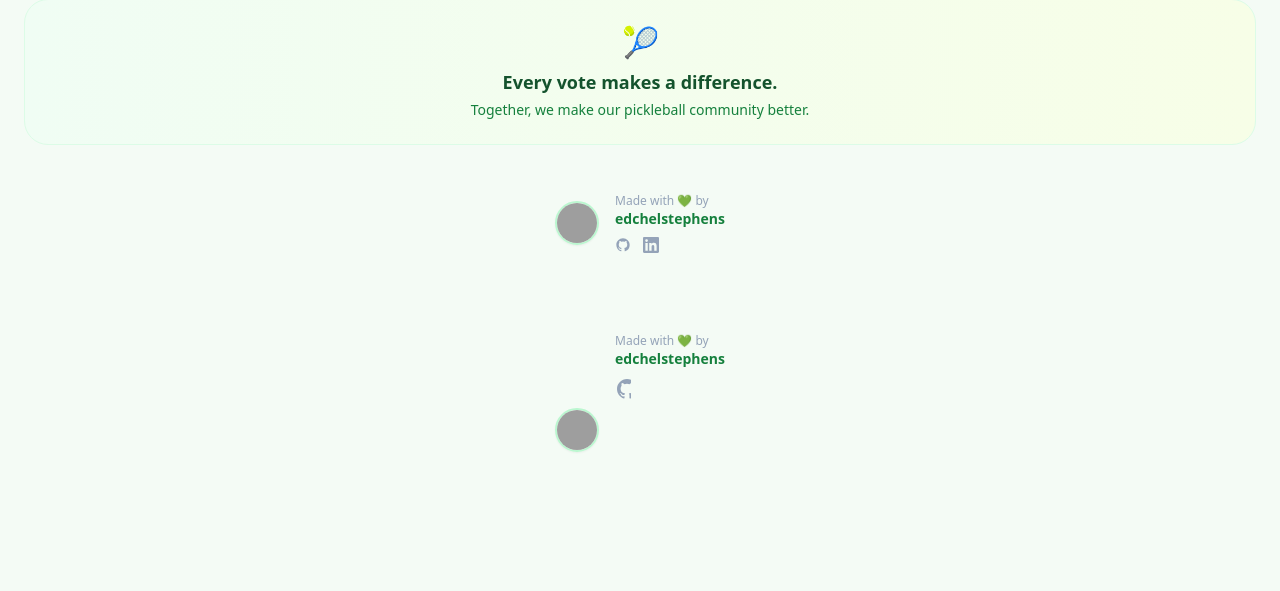
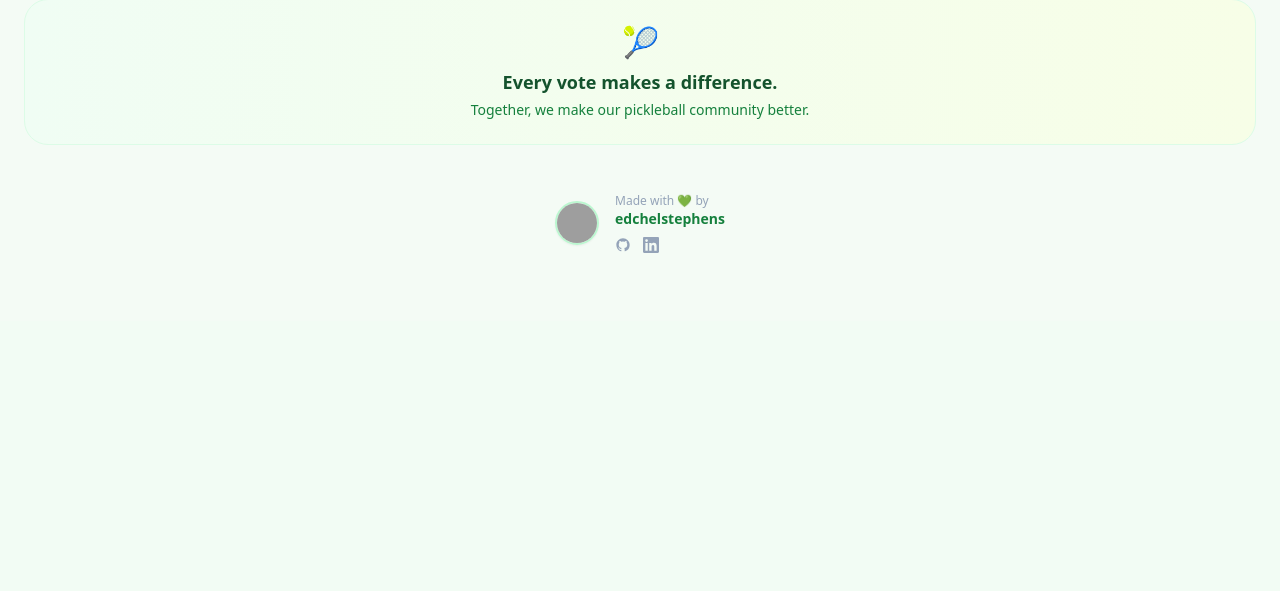
Before and after one commit to edchelstephens/picklepolls, a Django app: page / in a window 1280 px wide. Shown: the part 479-1070 px from the top of the page. After the commit the page ends 732 px from the top, so only its background shows below. Run offline with Django 5.2, Linux system fonts and the light colour scheme; data that the repository does not hold is empty; some libraries are stand-ins or nearby versions; grey boxes are pictures that could not be loaded.

Commit message:
refactor: clean module

```diff
--- a/project/polls/templates/polls/index.html
+++ b/project/polls/templates/polls/index.html
@@ -204,89 +204,7 @@
             <p class="mt-1 text-sm text-green-700">Together, we make our pickleball community better.</p>
         </div>
 
-        <!-- Developer Footer -->
-        <div class="mt-8 flex justify-center pb-4">
-            <div class="inline-flex items-center gap-4 rounded-2xl px-5 py-4 transition hover:bg-white hover:shadow-sm">
 
-                <!-- Avatar -->
-                <a
-                        href="https://www.linkedin.com/in/edchelstephens/"
-                        target="_blank"
-                        rel="noopener noreferrer"
-                        class="block text-sm font-bold text-green-700 transition hover:text-green-900"
-                    >
-                        <img
-                            src="https://avatars.githubusercontent.com/u/49672830?v=4"
-                            alt="Edchel Stephen Nini"
-                            class="h-11 w-11 rounded-full border-2 border-green-200 object-cover shadow-sm"
-                        >
-                    </a>
-
-                <!-- Text -->
-                <div class="text-left">
-                    <p class="text-xs text-slate-400">
-                        Made with 💚 by
-                    </p>
-
-                    <a
-                        href="https://www.linkedin.com/in/edchelstephens/"
-                        target="_blank"
-                        rel="noopener noreferrer"
-                        class="block text-sm font-bold text-green-700 transition hover:text-green-900"
-                    >
-                        edchelstephens
-                    </a>
-
-                    <!-- Social Icons -->
-                    <div class="mt-2 flex items-center gap-3">
-
-                        <!-- GitHub -->
-                        <a
-                            href="https://github.com/edchelstephens"
-                            target="_blank"
-                            rel="noopener noreferrer"
-                            aria-label="GitHub"
-                            class="text-slate-400 transition hover:text-slate-900"
-                        >
-                            <svg
-                                class="h-4 w-4"
-                                fill="currentColor"
-                                viewBox="0 0 24 24"
-                                aria-hidden="true"
-                            >
-                                <path
-                                    fill-rule="evenodd"
-                                    clip-rule="evenodd"
-                                    d="M12 2C6.477 2 2 6.477 2 12c0 4.42 2.865 8.166 6.839 9.49.5.092.682-.217.682-.483 0-.237-.008-.866-.013-1.7-2.782.604-3.369-1.342-3.369-1.342-.454-1.155-1.11-1.462-1.11-1.462-.908-.62.069-.608.069-.608 1.003.07 1.531 1.03 1.531 1.03.892 1.529 2.341 1.087 2.91.831.092-.646.35-1.087.636-1.338-2.22-.253-4.555-1.11-4.555-4.943 0-1.091.39-1.984 1.029-2.683-.103-.253-.446-1.27.098-2.647 0 0 .84-.269 2.75 1.025A9.564 9.564 0 0 1 12 6.844a9.58 9.58 0 0 1 2.504.337c1.909-1.294 2.747-1.025 2.747-1.025.546 1.377.202 2.394.1 2.647.64.699 1.028 1.592 1.028 2.683 0 3.842-2.339 4.687-4.566 4.935.359.309.678.919.678 1.852 0 1.336-.012 2.415-.012 2.743 0 .267.18.578.688.48A10.001 10.001 0 0 0 22 12C22 6.477 17.523 2 12 2Z"
-                                />
-                            </svg>
-                        </a>
-
-                        <!-- LinkedIn -->
-                        <a
-                            href="https://www.linkedin.com/in/edchelstephens/"
-                            target="_blank"
-                            rel="noopener noreferrer"
-                            aria-label="LinkedIn"
-                            class="text-slate-400 transition hover:text-[#0A66C2]"
-                        >
-                            <svg
-                                class="h-4 w-4"
-                                fill="currentColor"
-                                viewBox="0 0 24 24"
-                                aria-hidden="true"
-                            >
-                                <path
-                                    d="M20.447 20.452h-3.554v-5.569c0-1.328-.027-3.037-1.852-3.037-1.853 0-2.136 1.445-2.136 2.939v5.667H9.351V9h3.414v1.561h.046c.477-.9 1.637-1.85 3.37-1.85 3.601 0 4.267 2.37 4.267 5.455v6.286ZM5.337 7.433a2.062 2.062 0 1 1 0-4.124 2.062 2.062 0 0 1 0 4.124ZM7.119 20.452H3.555V9h3.564v11.452ZM22.225 0H1.771C.792 0 0 .774 0 1.729v20.542C0 23.226.792 24 1.771 24h20.451C23.2 24 24 23.226 24 22.271V1.729C24 .774 23.2 0 22.225 0Z"
-                                />
-                            </svg>
-                        </a>
-
-                    </div>
-                </div>
-
-            </div>
-        </div>
 
 
         <!-- Developer Credit -->
@@ -319,33 +237,48 @@
 
                     <!-- Social Icons -->
                      <div class="mt-2 flex items-center gap-3">
-
-
-
-
-
-                        <!-- Github -->
-                         <a
+                        <!-- GitHub -->
+                        <a
                             href="https://github.com/edchelstephens"
                             target="_blank"
                             rel="noopener noreferrer"
-                            aria-lable="GitHub"
+                            aria-label="GitHub"
                             class="text-slate-400 transition hover:text-slate-900"
-                         >
+                        >
                             <svg
-                                class="h4 w-4"
+                                class="h-4 w-4"
                                 fill="currentColor"
-                                area-hidden="true"
+                                viewBox="0 0 24 24"
+                                aria-hidden="true"
                             >
                                 <path
                                     fill-rule="evenodd"
                                     clip-rule="evenodd"
                                     d="M12 2C6.477 2 2 6.477 2 12c0 4.42 2.865 8.166 6.839 9.49.5.092.682-.217.682-.483 0-.237-.008-.866-.013-1.7-2.782.604-3.369-1.342-3.369-1.342-.454-1.155-1.11-1.462-1.11-1.462-.908-.62.069-.608.069-.608 1.003.07 1.531 1.03 1.531 1.03.892 1.529 2.341 1.087 2.91.831.092-.646.35-1.087.636-1.338-2.22-.253-4.555-1.11-4.555-4.943 0-1.091.39-1.984 1.029-2.683-.103-.253-.446-1.27.098-2.647 0 0 .84-.269 2.75 1.025A9.564 9.564 0 0 1 12 6.844a9.58 9.58 0 0 1 2.504.337c1.909-1.294 2.747-1.025 2.747-1.025.546 1.377.202 2.394.1 2.647.64.699 1.028 1.592 1.028 2.683 0 3.842-2.339 4.687-4.566 4.935.359.309.678.919.678 1.852 0 1.336-.012 2.415-.012 2.743 0 .267.18.578.688.48A10.001 10.001 0 0 0 22 12C22 6.477 17.523 2 12 2Z"
                                 />
+                            </svg>
+                        </a>
 
+
+                        <!-- LinkedIn -->
+                        <a
+                            href="https://www.linkedin.com/in/edchelstephens/"
+                            target="_blank"
+                            rel="noopener noreferrer"
+                            aria-label="LinkedIn"
+                            class="text-slate-400 transition hover:text-[#0A66C2]"
+                        >
+                            <svg
+                                class="h-4 w-4"
+                                fill="currentColor"
+                                viewBox="0 0 24 24"
+                                aria-hidden="true"
+                            >
+                                <path
+                                    d="M20.447 20.452h-3.554v-5.569c0-1.328-.027-3.037-1.852-3.037-1.853 0-2.136 1.445-2.136 2.939v5.667H9.351V9h3.414v1.561h.046c.477-.9 1.637-1.85 3.37-1.85 3.601 0 4.267 2.37 4.267 5.455v6.286ZM5.337 7.433a2.062 2.062 0 1 1 0-4.124 2.062 2.062 0 0 1 0 4.124ZM7.119 20.452H3.555V9h3.564v11.452ZM22.225 0H1.771C.792 0 0 .774 0 1.729v20.542C0 23.226.792 24 1.771 24h20.451C23.2 24 24 23.226 24 22.271V1.729C24 .774 23.2 0 22.225 0Z"
+                                />
                             </svg>
-
-                         </a>
+                        </a>
 
                      </div>
                  </div>
```
